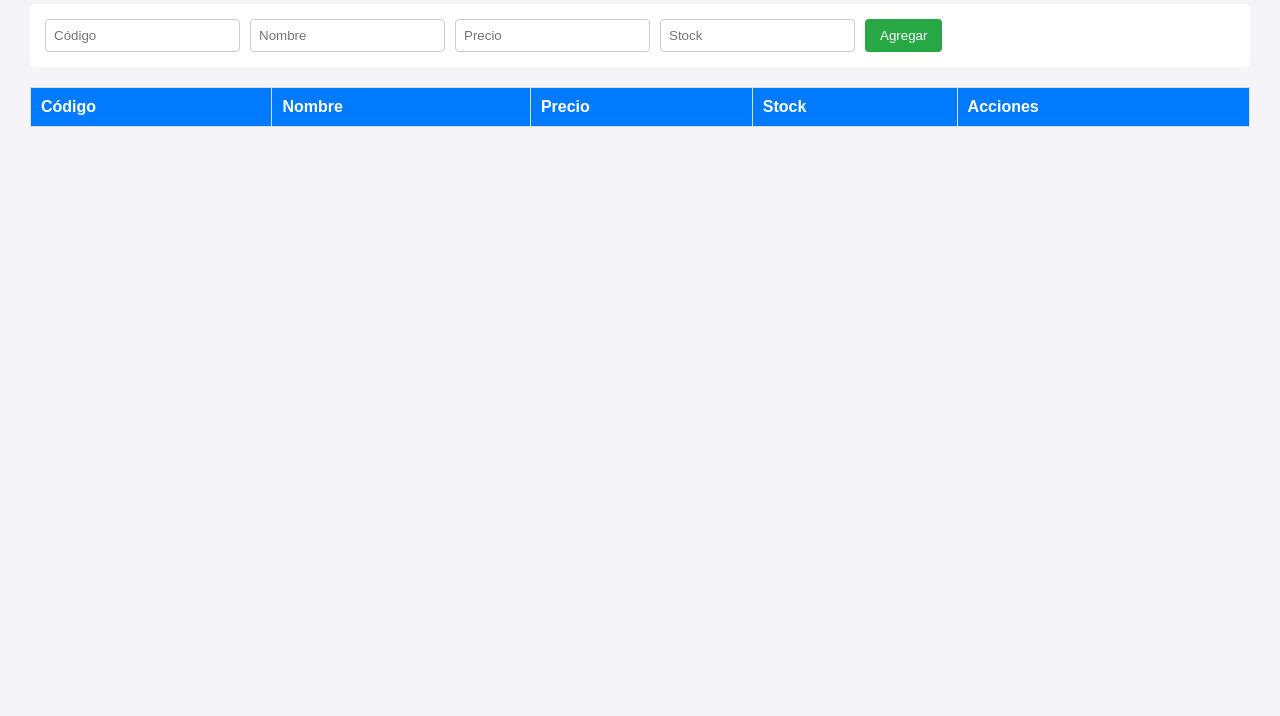
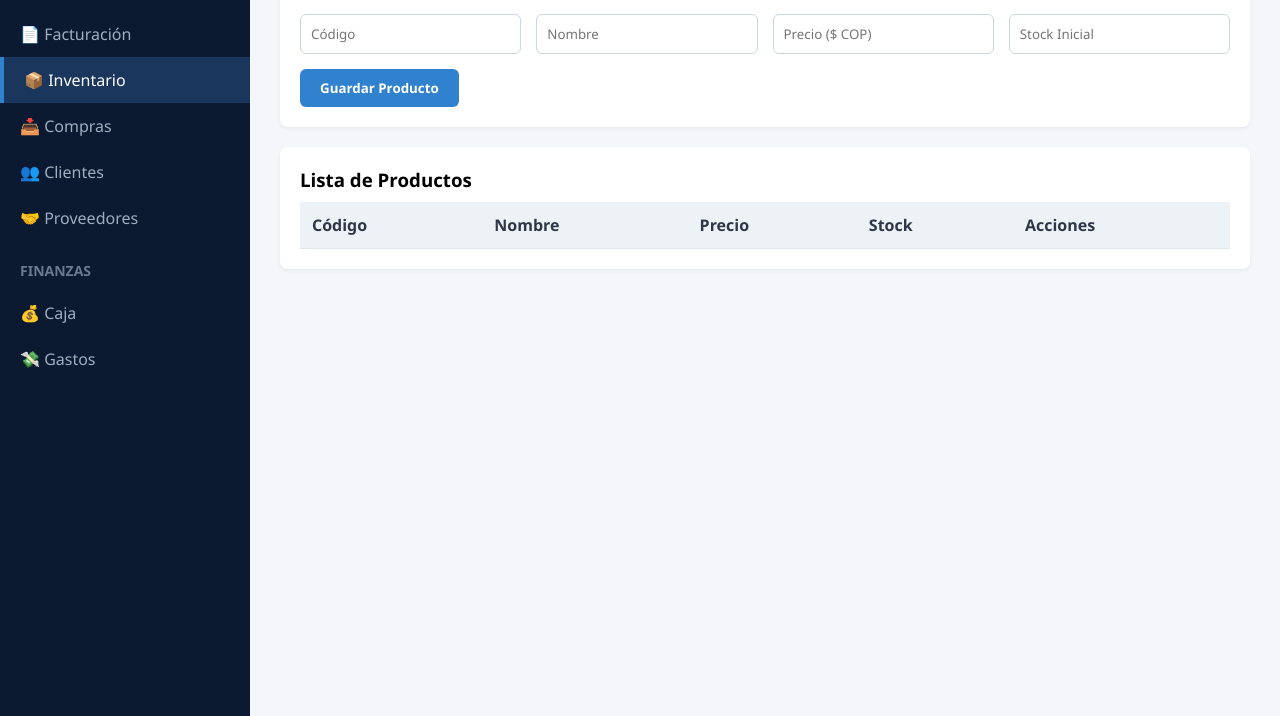
Before and after one commit to juan23442/ferreteria-bule, a website: page public/index.html in a window 1280 px wide. Shown: the part 84-800 px from the top of the page. Drawn offline with Linux system fonts and the light colour scheme; no server answers.

Commit message:
Actualizar diseño con menú lateral e interfaz completa

```diff
--- a/public/index.html
+++ b/public/index.html
@@ -2,31 +2,72 @@
 <html lang="es">
 <head>
   <meta charset="UTF-8">
-  <title>Ferretería El Bule - Inventario</title>
+  <meta name="viewport" content="width=device-width, initial-scale=1.0">
+  <title>Ferretería El Bule - Sistema de Gestión</title>
   <style>
-    body { font-family: Arial, sans-serif; margin: 30px; background: #f4f4f9; }
-    h1 { color: #333; }
-    form { background: #fff; padding: 15px; border-radius: 5px; margin-bottom: 20px; display: flex; gap: 10px; }
-    input { padding: 8px; border: 1px solid #ccc; border-radius: 4px; }
-    button { padding: 8px 15px; background: #28a745; color: white; border: none; border-radius: 4px; cursor: pointer; }
-    table { width: 100%; border-collapse: collapse; background: #fff; }
-    th, td { border: 1px solid #ddd; padding: 10px; text-align: left; }
-    th { background: #007bff; color: white; }
-    .btn-delete { background: #dc3545; }
+    * { box-sizing: border-box; margin: 0; padding: 0; font-family: 'Segoe UI', Tahoma, Geneva, Verdana, sans-serif; }
+    body { display: flex; height: 100vh; background-color: #f4f6f9; }
+
+    /* Sidebar */
+    .sidebar { width: 250px; background-color: #0b1a30; color: #fff; display: flex; flex-direction: column; padding: 20px 0; }
+    .sidebar h2 { font-size: 14px; text-transform: uppercase; color: #6c7a91; padding: 0 20px; margin-bottom: 10px; }
+    .menu-item { padding: 12px 20px; color: #a0aec0; text-decoration: none; display: flex; align-items: center; gap: 10px; font-weight: 500; cursor: pointer; }
+    .menu-item:hover, .menu-item.active { background-color: #1a365d; color: #fff; border-left: 4px solid #3182ce; }
+
+    /* Main Content */
+    .main-content { flex: 1; padding: 30px; overflow-y: auto; }
+    .card { background: white; padding: 20px; border-radius: 8px; box-shadow: 0 2px 4px rgba(0,0,0,0.05); margin-bottom: 20px; }
+    .card-header { display: flex; justify-content: space-between; align-items: center; margin-bottom: 15px; }
+
+    /* Forms & Tables */
+    .form-group { display: grid; grid-template-columns: repeat(auto-fit, minmax(200px, 1fr)); gap: 15px; margin-bottom: 15px; }
+    input, select { width: 100%; padding: 10px; border: 1px solid #cbd5e0; border-radius: 6px; }
+    button { padding: 10px 20px; background-color: #3182ce; color: white; border: none; border-radius: 6px; cursor: pointer; font-weight: bold; }
+    button:hover { background-color: #2b6cb0; }
+
+    table { width: 100%; border-collapse: collapse; margin-top: 10px; }
+    th, td { text-align: left; padding: 12px; border-bottom: 1px solid #e2e8f0; }
+    th { background-color: #edf2f7; color: #2d3748; }
+    .btn-delete { background-color: #e53e3e; padding: 6px 12px; }
   </style>
 </head>
 <body>
 
-  <h1>Inventario - Ferretería El Bule</h1>
+  <!-- Navegación Lateral -->
+  <div class="sidebar">
+    <h2>Operaciones</h2>
+    <a class="menu-item" onclick="mostrarSeccion('ventas')">🛒 Ventas</a>
+    <a class="menu-item" onclick="mostrarSeccion('facturacion')">📄 Facturación</a>
+    <a class="menu-item active" onclick="mostrarSeccion('inventario')">📦 Inventario</a>
+    <a class="menu-item" onclick="mostrarSeccion('compras')">📥 Compras</a>
+    <a class="menu-item" onclick="mostrarSeccion('clientes')">👥 Clientes</a>
+    <a class="menu-item" onclick="mostrarSeccion('proveedores')">🤝 Proveedores</a>
 
-  <form id="productForm">
+    <h2 style="margin-top: 20px;">Finanzas</h2>
+    <a class="menu-item" onclick="mostrarSeccion('caja')">💰 Caja</a>
+    <a class="menu-item" onclick="mostrarSeccion('gastos')">💸 Gastos</a>
+  </div>
+
+  <!-- Contenido Principal -->
+  <div class="main-content">
+
+    <!-- Sección Inventario -->
+    <div id="sec-inventario" class="seccion">
+      <div class="card">
+        <h2>Gestión de Inventario</h2>
+        <form id="productForm" style="margin-top: 15px;">
+          <div class="form-group">
             <input type="text" id="codigo" placeholder="Código" required>
             <input type="text" id="nombre" placeholder="Nombre" required>
-    <input type="number" step="0.01" id="precio" placeholder="Precio" required>
-    <input type="number" id="stock" placeholder="Stock" required>
-    <button type="submit">Agregar</button>
+            <input type="number" step="0.01" id="precio" placeholder="Precio ($ COP)" required>
+            <input type="number" id="stock" placeholder="Stock Inicial" required>
+          </div>
+          <button type="submit">Guardar Producto</button>
         </form>
+      </div>
 
+      <div class="card">
+        <h3>Lista de Productos</h3>
         <table>
           <thead>
             <tr>
@@ -39,9 +80,33 @@
           </thead>
           <tbody id="tablaProductos"></tbody>
         </table>
+      </div>
+    </div>
+
+    <!-- Sección Compras -->
+    <div id="sec-compras" class="seccion" style="display:none;">
+      <div class="card">
+        <h2>📦 Nueva Compra a Proveedor</h2>
+        <div class="form-group" style="margin-top: 15px;">
+          <input type="text" placeholder="Proveedor *">
+          <input type="date">
+        </div>
+        <p style="background: #ebf8ff; color: #2b6cb0; padding: 10px; border-radius: 6px; font-size: 14px;">
+          ⚖️ <strong>Control de lotes activo:</strong> cada compra conserva su costo y cantidad como un lote independiente.
+        </p>
+      </div>
+    </div>
+
+  </div>
 
   <script>
     const API_URL = '/api/productos';
+
+    function mostrarSeccion(nombre) {
+      document.querySelectorAll('.seccion').forEach(s => s.style.display = 'none');
+      const objetivo = document.getElementById(`sec-${nombre}`);
+      if (objetivo) objetivo.style.display = 'block';
+    }
 
     async function cargarProductos() {
       const res = await fetch(API_URL);
@@ -53,7 +118,7 @@
           <tr>
             <td>${p.codigo}</td>
             <td>${p.nombre}</td>
-            <td>$${p.precio}</td>
+            <td>$${parseFloat(p.precio).toLocaleString('es-CO')}</td>
             <td>${p.stock}</td>
             <td><button class="btn-delete" onclick="eliminarProducto(${p.id})">Eliminar</button></td>
           </tr>
```
Lines whose indentation alone changed are shown as unchanged.
